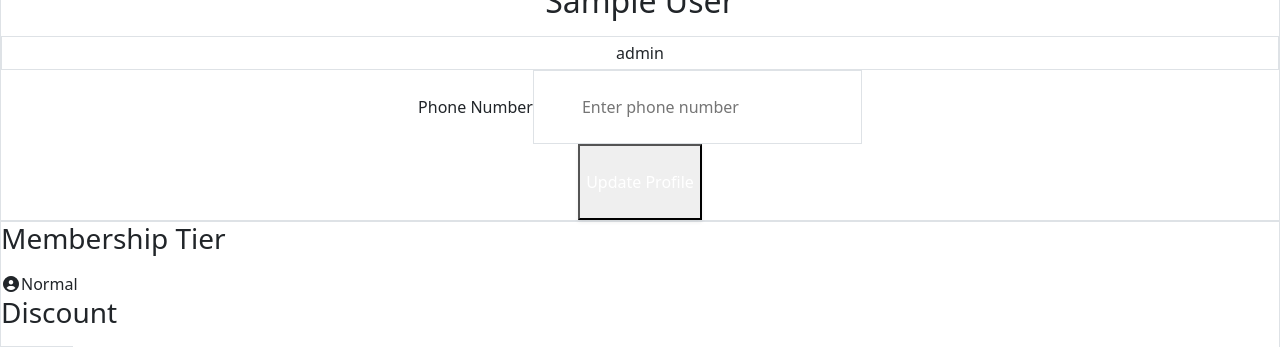
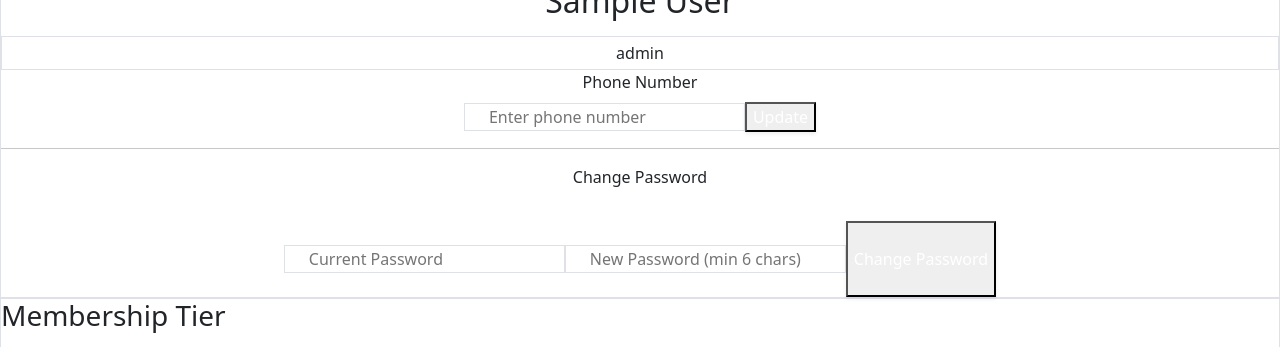
Before and after one commit to nongducthuan/clothing-shop-project, a React (Vite) app in the folder frontend/: page /profile in a window 1280 px wide. Shown: the part 773-1120 px from the top of the page. Built offline with nearby package versions, Linux system fonts and the light colour scheme; no server answers; sample sign-in values are in the browser's storage.

Commit message:
Initial commit

```diff
--- a/frontend/src/components/customer/profile/MembershipInfoTab.tsx
+++ b/frontend/src/components/customer/profile/MembershipInfoTab.tsx
@@ -21,29 +21,64 @@ export default function MembershipInfoTab({ state, actions, helpers }) {
         </div>
 
         <div className="w-full mt-10 space-y-6 text-left">
+          {/* Update Profile (Phone) */}
           <div>
             <label className="text-xs font-bold text-slate-500 uppercase tracking-widest ml-2 mb-2 block">
               Phone Number
             </label>
+            <div className="flex gap-2">
               <input
                 type="text"
                 value={phone}
                 onChange={(e) => setPhone(e.target.value)}
-              className="w-full px-5 py-4 bg-white border border-slate-200 rounded-2xl focus:ring-2 focus:ring-slate-900 outline-none transition-all text-sm"
+                className="w-full px-4 py-3.5 bg-white border border-slate-200 rounded-2xl focus:ring-2 focus:ring-slate-900 outline-none transition-all text-sm"
                 placeholder="Enter phone number"
               />
-          </div>
               <button
                 onClick={actions.updateProfile}
-            className="w-full py-4 bg-slate-900 text-white font-medium text-sm rounded-full hover:bg-slate-800 transition-colors shadow-sm"
+                className="px-6 py-3.5 bg-slate-900 text-white font-medium text-sm rounded-2xl hover:bg-slate-800 transition-colors shadow-sm whitespace-nowrap"
               >
-            Update Profile
+                Update
               </button>
             </div>
           </div>
 
+          <hr className="border-slate-100 my-6" />
+
+          {/* Change Password */}
+          <div>
+             <label className="text-xs font-bold text-slate-500 uppercase tracking-widest ml-2 mb-4 block">
+              Change Password
+            </label>
+            <div className="space-y-3">
+              <input
+                type="password"
+                value={state.currentPassword}
+                onChange={(e) => actions.setCurrentPassword(e.target.value)}
+                className="w-full px-4 py-3.5 bg-white border border-slate-200 rounded-2xl focus:ring-2 focus:ring-slate-900 outline-none transition-all text-sm"
+                placeholder="Current Password"
+              />
+              <input
+                type="password"
+                value={state.newPassword}
+                onChange={(e) => actions.setNewPassword(e.target.value)}
+                className="w-full px-4 py-3.5 bg-white border border-slate-200 rounded-2xl focus:ring-2 focus:ring-slate-900 outline-none transition-all text-sm"
+                placeholder="New Password (min 6 chars)"
+              />
+              <button
+                onClick={actions.changePassword}
+                disabled={state.isChangingPassword}
+                className="w-full py-4 mt-2 bg-slate-900 text-white font-medium text-sm rounded-2xl hover:bg-slate-800 transition-colors shadow-sm disabled:opacity-50"
+              >
+                {state.isChangingPassword ? "Changing..." : "Change Password"}
+              </button>
+            </div>
+          </div>
+        </div>
+      </div>
+
       {/* Membership Tier Card */}
-      <div className="bg-slate-50 rounded-[2rem] p-8 sm:p-12 border border-slate-100 flex flex-col justify-between">
+      <div className="bg-slate-50 rounded-[2rem] p-8 sm:p-12 border border-slate-100 flex flex-col h-full">
         <div>
           <div className="flex justify-between items-start mb-8">
             <div>
--- a/frontend/src/hooks/admin/useDashboard.ts
+++ b/frontend/src/hooks/admin/useDashboard.ts
@@ -41,7 +41,7 @@ export function useDashboardStats() {
   useEffect(() => {
     const fetchStats = async () => {
       const token = localStorage.getItem("token");
-      const headers = { Authorization: `Bearer ${token}` };
+      const headers = token ? { Authorization: `Bearer ${token}` } : {};
 
       try {
         // Fetch all required data concurrently
--- a/frontend/src/hooks/customer/useOrderLookup.ts
+++ b/frontend/src/hooks/customer/useOrderLookup.ts
@@ -42,7 +42,7 @@ export function useOrderLookup() {
     e.preventDefault();
     setLoading(true);
     try {
-      await API.post("/orders/send-otp", { email });
+      await API.post("/orders/otp/send", { email });
       setStep(2);
     } catch (err: unknown) {
       showToast("Error sending OTP", "error");
@@ -58,7 +58,7 @@ export function useOrderLookup() {
     e.preventDefault();
     setLoading(true);
     try {
-      const res = await API.post("/orders/verify-otp", { email, code: otp });
+      const res = await API.post("/orders/otp/verify", { email, code: otp });
       setOrders(res.data.orders);
       setStep(3);
     } catch (err: unknown) {
--- a/frontend/src/hooks/customer/useProfilePage.ts
+++ b/frontend/src/hooks/customer/useProfilePage.ts
@@ -71,16 +71,19 @@ export function useProfilePage() {
     // eslint-disable-next-line react-hooks/exhaustive-deps
   }, [user, navigate]);
 
+  // Dùng ref hoặc state riêng để track việc đã fetch, tránh gọi liên tục nếu user chưa có đơn hàng nào
+  const [hasFetchedOrders, setHasFetchedOrders] = useState(false);
+
   useEffect(() => {
-    if (user && activeTab === "orders" && orders.length === 0) {
+    if (user && activeTab === "orders" && !hasFetchedOrders) {
       fetchOrders();
     }
-    // eslint-disable-next-line react-hooks/exhaustive-deps
-  }, [activeTab, user]);
+  }, [activeTab, user, hasFetchedOrders]);
 
   // --- Handlers & API Calls ---
   const fetchOrders = async () => {
     setLoadingOrders(true);
+    setHasFetchedOrders(true);
     try {
       const token = localStorage.getItem("token");
       const response = await API.get("/orders", {
@@ -180,15 +183,50 @@ export function useProfilePage() {
     }
   };
 
+  const [currentPassword, setCurrentPassword] = useState("");
+  const [newPassword, setNewPassword] = useState("");
+  const [isChangingPassword, setIsChangingPassword] = useState(false);
+
+  const changePassword = async () => {
+    if (!currentPassword || !newPassword) {
+      showToast("Please enter both current and new password.", "warning");
+      return;
+    }
+    if (newPassword.length < 6) {
+      showToast("New password must be at least 6 characters.", "warning");
+      return;
+    }
+
+    setIsChangingPassword(true);
+    try {
+      const token = localStorage.getItem("token");
+      await API.put(
+        "/auth/password",
+        { currentPassword, newPassword },
+        { headers: { Authorization: `Bearer ${token}` } }
+      );
+      showToast("Password changed successfully!", "success");
+      setCurrentPassword("");
+      setNewPassword("");
+    } catch (error) {
+      console.error("Change password error:", error);
+      showToast(error.response?.data?.message || "Failed to change password.", "error");
+    } finally {
+      setIsChangingPassword(false);
+    }
+  };
+
   return {
     state: {
       user, tier, phone, activeTab, orders, loadingOrders, selectedOrder,
-      showReturnModal, returnOrderId, returnData, currentConfig, totalSpent, safeProgress
+      showReturnModal, returnOrderId, returnData, currentConfig, totalSpent, safeProgress,
+      currentPassword, newPassword, isChangingPassword
     },
     actions: {
       setActiveTab, setPhone, logout, setSelectedOrder,
       handleMoMoPayment, handleOpenReturnModal, setShowReturnModal,
-      handleSubmitReturn, handleReturnDataChange, updateProfile
+      handleSubmitReturn, handleReturnDataChange, updateProfile,
+      setCurrentPassword, setNewPassword, changePassword
     },
     helpers: {
       formatCurrency, getImgUrl
--- a/frontend/src/pages/admin/Report.tsx
+++ b/frontend/src/pages/admin/Report.tsx
@@ -109,7 +109,7 @@ export default function Report() {
               <Chart
                 chartType="ColumnChart"
                 width="100%" height="300px"
-                data={weeklyChartData}
+                data={weeklyChartData.length > 1 ? weeklyChartData : [["Day", "Revenue", "Profit"], ["No Data", 0, 0]]}
                 options={{
                   title: "Daily Performance Trends",
                   titleTextStyle: { color: '#334155', fontSize: 14, bold: true },
@@ -145,7 +145,7 @@ export default function Report() {
               <Chart
                 chartType="PieChart"
                 width="100%" height="250px"
-                data={statusPieData}
+                data={statusPieData.length > 1 ? statusPieData : [["Status", "Quantity"], ["No Data", 1]]}
                 options={{
                   colors: (orderStatus || []).map(r => STATUS_COLORS[r.status] || "#cbd5e1"),
                   pieHole: 0.5,
@@ -159,7 +159,7 @@ export default function Report() {
               <Chart
                 chartType="PieChart"
                 width="100%" height="250px"
-                data={returnApprovalData.length > 0 ? returnApprovalData : [["None", 1]]}
+                data={returnApprovalData.length > 1 ? returnApprovalData : [["Status", "Quantity"], ["No Data", 1]]}
                 options={{
                   colors: (returnStatuses || []).map(r => STATUS_COLORS[r.status] || "#fb923c"),
                   pieHole: 0.5,
@@ -173,7 +173,7 @@ export default function Report() {
               <Chart
                 chartType="PieChart"
                 width="100%" height="250px"
-                data={reasonData.length > 0 ? reasonData : [["None", 1]]}
+                data={reasonData.length > 1 ? reasonData : [["Reason", "Quantity"], ["No Data", 1]]}
                 options={{
                   colors: ["#94a3b8", "#ef4444", "#f59e0b", "#3b82f6"],
                   pieHole: 0.5,
@@ -189,7 +189,7 @@ export default function Report() {
             <Chart
               chartType="LineChart"
               width="100%" height="350px"
-              data={yearlyTrendData}
+              data={yearlyTrendData.length > 1 ? yearlyTrendData : [["Month", "Revenue", "Profit"], ["No Data", 0, 0]]}
               options={{
                 title: "12-Month Continuous Growth Trend",
                 titleTextStyle: { color: '#334155', fontSize: 16, bold: true },
--- a/frontend/src/services/apiClient.ts
+++ b/frontend/src/services/apiClient.ts
@@ -8,7 +8,7 @@ const API: AxiosInstance = axios.create({
 // Request interceptor to attach authentication token
 API.interceptors.request.use((config) => {
   const token = localStorage.getItem("token");
-  if (token) {
+  if (token && token !== "null") {
     // Ensure the Authorization header follows the "Bearer <token>" format
     config.headers.Authorization = `Bearer ${token}`;
   }
```
Also changed, not shown: 1 other file (tests, documents, lock files or other folders). Lines whose indentation alone changed are shown as unchanged.
